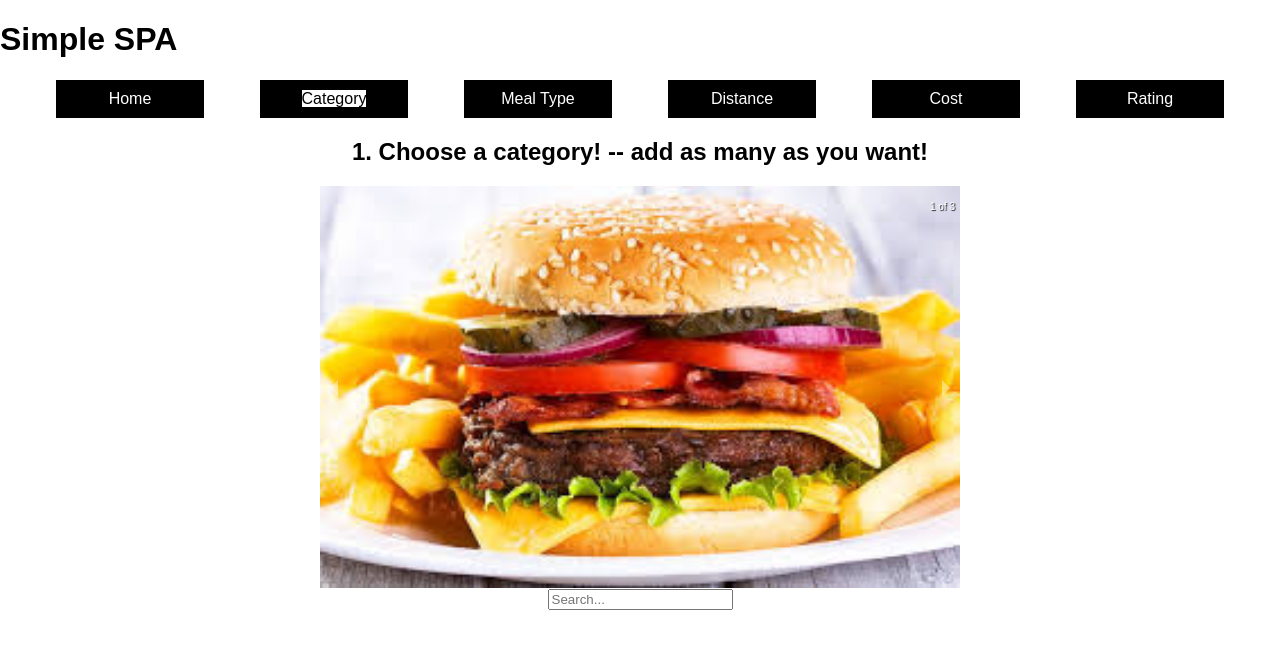
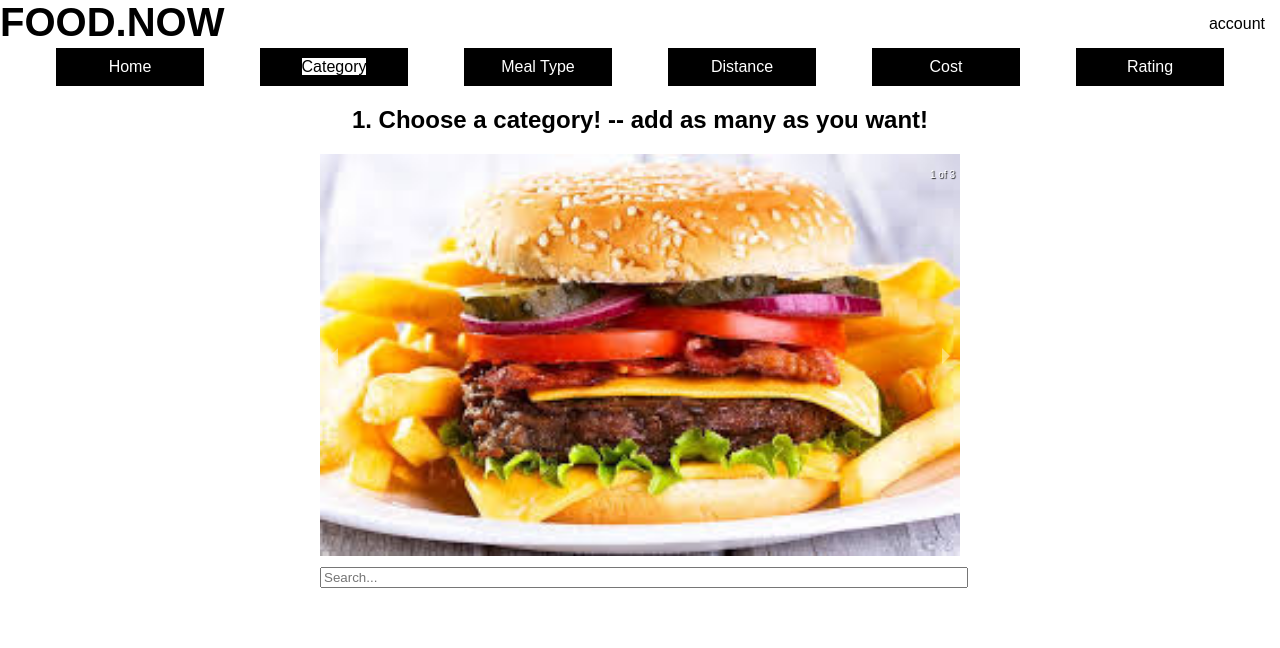
Before and after one commit to BryanKo/food-now, a React (Create React App) app in the folder client/: page /#/category in a window 1280 px wide. Shown: the top 648 px of the page. Built offline with nearby package versions, Linux system fonts and the light colour scheme.

Commit message:
Styled header and search bar

```diff
--- a/client/src/Category.js
+++ b/client/src/Category.js
@@ -25,8 +25,9 @@ class Category extends Component {
                     <p className="legend">Mexican</p>
                 </div>
             </Carousel>
+            <input type="text" className="searchBar" placeholder="Search..."/>
+
           </div>
-          <input type="text" placeholder="Search..."/>
         </div>
       </div>
     );
--- a/client/src/Main.js
+++ b/client/src/Main.js
@@ -16,7 +16,10 @@ class Main extends Component{
         return(
             <HashRouter>
                 <div>
-                    <h1>Simple SPA</h1>
+                    <div className="header-title">
+                        <div className="title">FOOD.NOW</div>
+                        <div className="account">account</div>
+                    </div>
                         <div className="header">
                             <div className="menu"><NavLink exact to="/">Home</NavLink></div>
                             <div className="menu"><NavLink to="/category">Category</NavLink></div>
--- a/client/src/index.css
+++ b/client/src/index.css
@@ -33,3 +33,21 @@ h2{
   margin-right: auto;
   width: 50%;
 }
+.account{
+  float:right;
+  padding: 15px;
+}
+.title{
+  font-size: 40px;
+  font-weight: bold;
+  float: left;
+}
+.header-title{
+  display: block;
+  overflow: hidden;
+  width: 100%;
+}
+.searchBar{
+  width: 100%;
+  margin-top: 10px;
+}
```
